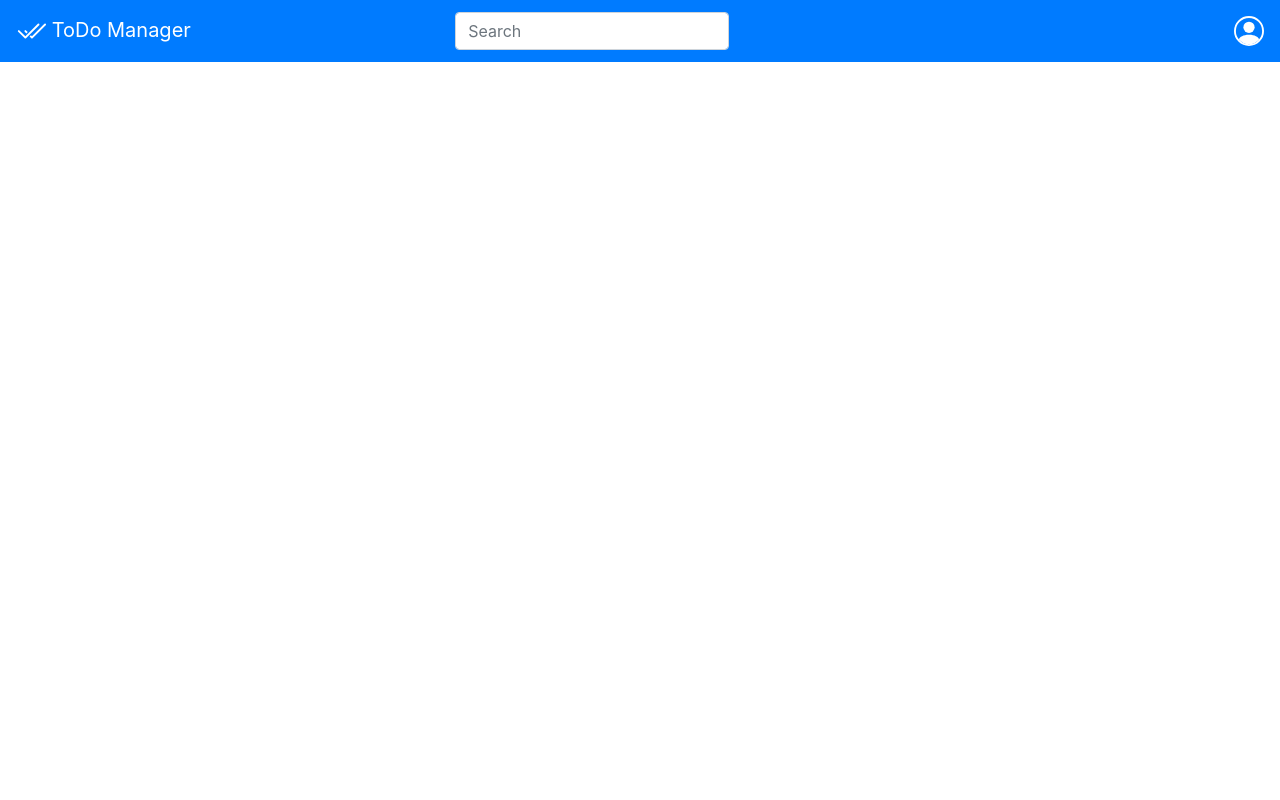
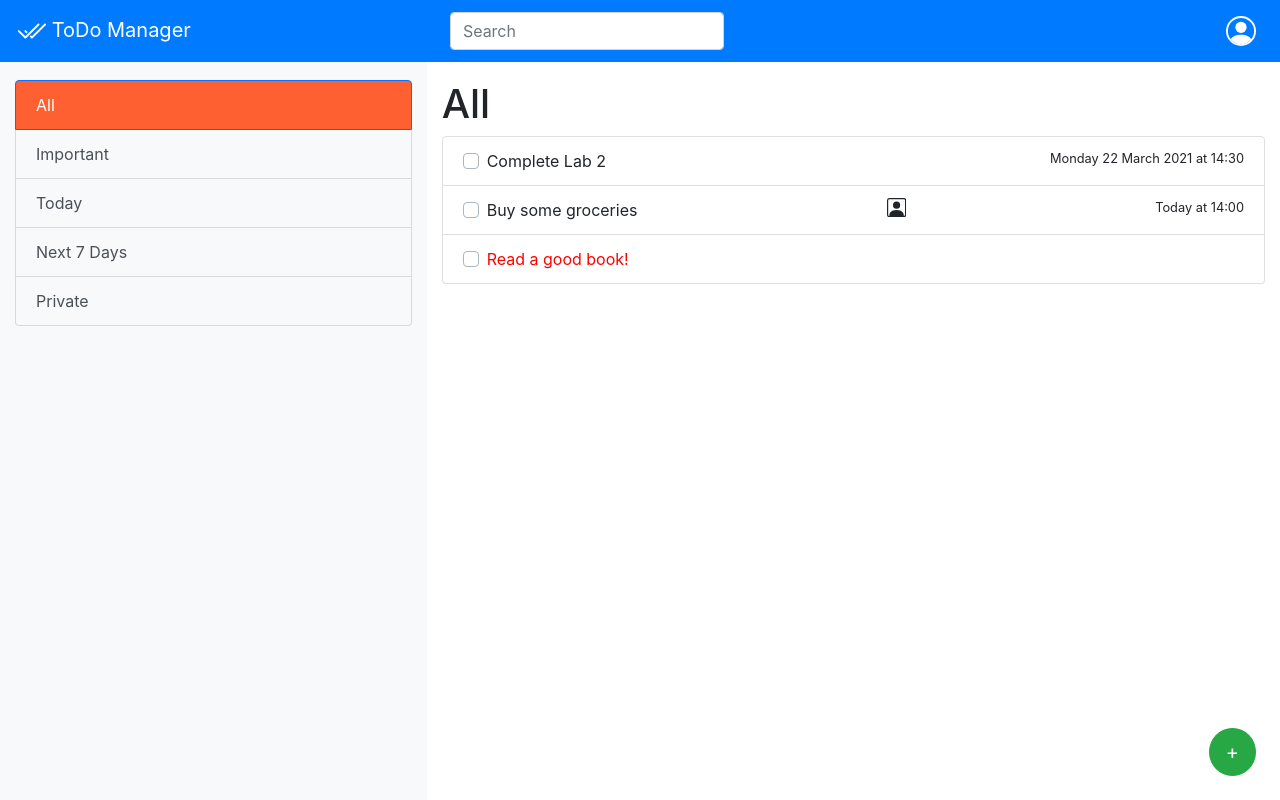
Before and after one commit to Ikromjon1998/Lab2-HTML-CSS, a plain HTML site: page index.html in a window 1280 px wide. Drawn offline with nearby package versions, Linux system fonts and the light colour scheme.

Commit message:
Almost complaeted

```diff
--- a/index.html
+++ b/index.html
@@ -8,10 +8,15 @@
 
         <!-- Bootstrap -->
         <link rel="stylesheet" href="https://cdn.jsdelivr.net/npm/bootstrap@4.6.0/dist/css/bootstrap.min.css" integrity="sha384-B0vP5xmATw1+K9KRQjQERJvTumQW0nPEzvF6L/Z6nronJ3oUOFUFpCjEUQouq2+l" crossorigin="anonymous">
+        <link rel="stylesheet" href="styles.css">
     </head>
     <body>
 
-        <nav class="navbar navbar-dark bg-primary fixed-top">
+        <nav class="navbar navbar-dark navbar-expand-sm bg-primary fixed-top">
+
+            <button class="navbar-toggler" type="button" data-toggle="collapse" data-target="#left-sidebar" aria-controls="left-sidebar" aria-expanded="false" aria-label="Toggle sidebar">
+                <span class="navbar-toggler-icon"></span>
+            </button>
 
             <!-- Logo and title -->
             <a class="navbar-brand" style="color: white;" href="index.html">
@@ -39,13 +44,67 @@
             </div>
 
         </nav>
+        <!-- .navbar -->
 
+        <div class="container-fluid">
+            <div class="row vheight-100">
+                <!-- Left sidebar -->
+                <aside class="collapse d-sm-block col-sm-4 col-12 bg-light below-nav" id="left-sidebar">
+                    <div class="list-group">
+                        <a href="#" class="list-group-item list-group-item-action active">All</a>
+                        <a href="#" class="list-group-item list-group-item-action">Important</a>
+                        <a href="#" class="list-group-item list-group-item-action">Today</a>
+                        <a href="#" class="list-group-item list-group-item-action">Next 7 Days</a>
+                        <a href="#" class="list-group-item list-group-item-action">Private</a>
+                    </div>
+                </aside><!-- .left-sidebar -->
+                <!-- The main content -->
+                <main class="col-sm-8 col-12 below-nav" id="main">
+                    <h1>All</h1>
 
+                    <ul class="list-group">
+                        <li class="list-group-item">
+                            <div class="d-flex w-100 justify-content-between">
+                              <div class="custom-control custom-checkbox">
+                                <input type="checkbox" class="custom-control-input" id="check-t1">
+                                <label class="custom-control-label" for="check-t1">Complete Lab 2</label>
+                              </div>
+                              <small>Monday 22 March 2021 at 14:30</small>
+                            </div>
+                          </li>
+                          <li class="list-group-item">
+                            <div class="d-flex w-100 justify-content-between">
+                              <div class="custom-control custom-checkbox">
+                                <input type="checkbox" class="custom-control-input" id="check-t2">
+                                <label class="custom-control-label" for="check-t2">Buy some groceries</label>
+                              </div>
+                              <svg class="bi bi-person-square" width="1.2em" height="1.2em" viewBox="0 0 16 16" fill="currentColor" xmlns="http://www.w3.org/2000/svg">
+                                <path fill-rule="evenodd" d="M14 1H2a1 1 0 00-1 1v12a1 1 0 001 1h12a1 1 0 001-1V2a1 1 0 00-1-1zM2 0a2 2 0 00-2 2v12a2 2 0 002 2h12a2 2 0 002-2V2a2 2 0 00-2-2H2z" clip-rule="evenodd"/>
+                                <path fill-rule="evenodd" d="M2 15v-1c0-1 1-4 6-4s6 3 6 4v1H2zm6-6a3 3 0 100-6 3 3 0 000 6z" clip-rule="evenodd"/>
+                              </svg>
+                              <small>Today at 14:00</small>
+                            </div>
+                          </li>
+                          <li class="list-group-item">
+                            <div class="d-flex w-100 justify-content-between">
+                              <div class="custom-control custom-checkbox">
+                                <input type="checkbox" class="custom-control-input" id="check-t3">
+                                <label class="custom-control-label important" for="check-t3">Read a good book!</label>
+                              </div>
+                            </div>
+                          </li>
+                    </ul>
+
+                    <button type="button" class="btn btn-lg btn-success fixed-right-bottom">&#43;</button>
+                </main>
+            </div><!-- .row -->
+        </div><!-- .container-fluid -->
 
         <!-- Bootstrap -->
         <!-- jQuery (necessary for Bootstrap's JavaScript plugins) -->
-        <script src="https://code.jquery.com/jquery-1.12.4.min.js" integrity="sha384-nvAa0+6Qg9clwYCGGPpDQLVpLNn0fRaROjHqs13t4Ggj3Ez50XnGQqc/r8MhnRDZ" crossorigin="anonymous"></script>
-        <!-- Include all compiled plugins (below), or include individual files as needed -->
-        <script src="https://stackpath.bootstrapcdn.com/bootstrap/3.4.1/js/bootstrap.min.js" integrity="sha384-aJ21OjlMXNL5UyIl/XNwTMqvzeRMZH2w8c5cRVpzpU8Y5bApTppSuUkhZXN0VxHd" crossorigin="anonymous"></script>
+        <script src="https://code.jquery.com/jquery-3.5.1.slim.min.js" integrity="sha384-DfXdz2htPH0lsSSs5nCTpuj/zy4C+OGpamoFVy38MVBnE+IbbVYUew+OrCXaRkfj" crossorigin="anonymous"></script>
+        <script src="https://cdn.jsdelivr.net/npm/popper.js@1.16.1/dist/umd/popper.min.js" integrity="sha384-9/reFTGAW83EW2RDu2S0VKaIzap3H66lZH81PoYlFhbGU+6BZp6G7niu735Sk7lN" crossorigin="anonymous"></script>
+        <script src="https://cdn.jsdelivr.net/npm/bootstrap@4.6.0/dist/js/bootstrap.min.js" integrity="sha384-+YQ4JLhjyBLPDQt//I+STsc9iw4uQqACwlvpslubQzn4u2UU2UFM80nGisd026JF" crossorigin="anonymous"></script>
+
     </body>
 </html>
--- a/styles.css
+++ b/styles.css
@@ -0,0 +1,40 @@
+.vheight-100 {
+    min-height: 100vh;
+}
+
+.below-nav {
+    padding-top: 5rem;
+}
+
+/* Filters and projects */
+.list-group-item {
+    background-color: transparent;
+}
+
+.list-group-item.active {
+    background-color: #fe6032;
+    border-color: #0c70ff;
+}
+
+.list-group-item-action:hover {
+    background-color: #f54444;
+}
+
+.projects-title {
+    margin-top: 2rem;
+}
+
+/* Class for important tasks */
+.important {
+    color: red;
+}
+
+/* Add task button */
+.fixed-right-bottom {
+    position: absolute;
+    right: 0;
+    bottom: 0;
+    z-index: 1030;
+    margin: 0 1.5rem 1.5rem 0;
+    border-radius: 50%;
+}
```
